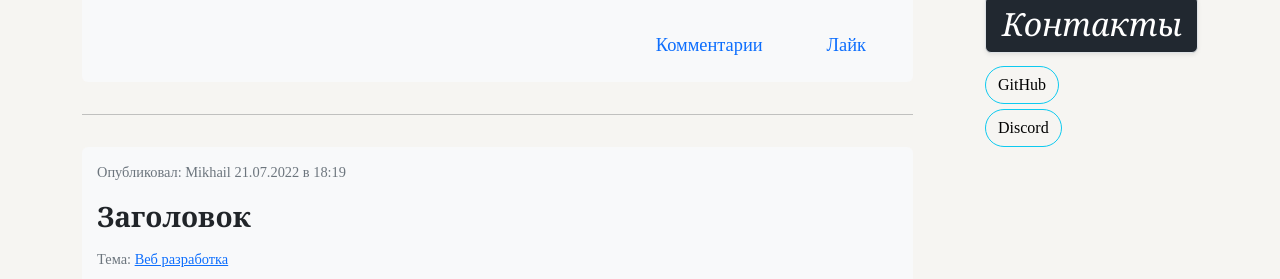
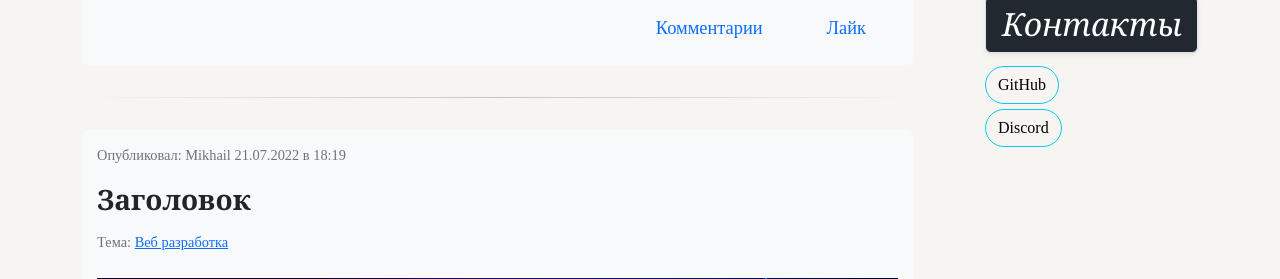
Before and after one commit to VladSemiletov/habrmirror, a Django app: page / in a window 1280 px wide. Shown: the part 1136-1415 px from the top of the page. Run offline with Django 4.2, Linux system fonts and the light colour scheme; some libraries are stand-ins or nearby versions.

Commit message:
изменил стиль линии hr

```diff
--- a/mainapp/templates/mainapp/index.html
+++ b/mainapp/templates/mainapp/index.html
@@ -105,7 +105,6 @@
       <div class="row">
         <div class="main_center_block">
           <h2 class="main_center_block_title">Все потоки</h2>
-          <hr>
 
           <article class="main_center_block_hab">
             <p class="main_center_block_hab_date_publ">Опубликовал: Mikhail 21.07.2022 в 18:19</p>
--- a/static/style.css
+++ b/static/style.css
@@ -1,6 +1,15 @@
 body{
     background-color: rgb(246,245,242);
     font-family: 'NAMU Extra-light 200'
+}
+
+hr {
+    background-image: linear-gradient(to right, transparent, rgba(0, 0, 0, 0.8), transparent);
+    border: 0;
+    height: 1px;
+    margin: 22px 0 22px 0;box-sizing:
+    content-box;
+    display: block;
 }
 
 
```
